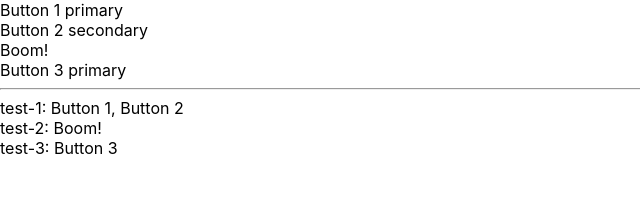
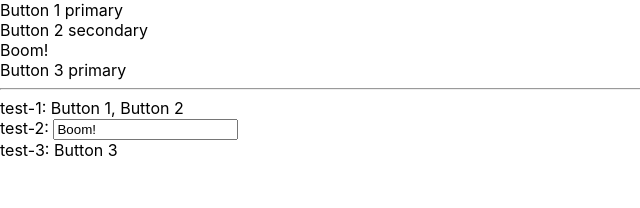
Before and after one commit to ZekNikZ/TypescriptDynamicComponentDemo, a React (Create React App) app: page / in a window 1280 px wide. Shown: the top 208 px of the page, without its empty margins (0-640 px from the left). Built offline with nearby package versions, Linux system fonts and the light colour scheme.

Commit message:
Additional page builder example logic

```diff
--- a/src/dynamic-components/TextArea/TextArea.editor.tsx
+++ b/src/dynamic-components/TextArea/TextArea.editor.tsx
@@ -1,8 +1,9 @@
 import { TextAreaComponentIdType, TextAreaProps } from "."
 import { DynamicComponentEditorProps } from "../types"
 
-const TextAreaComponentEditor: React.FC<DynamicComponentEditorProps<TextAreaComponentIdType, TextAreaProps>> = ({ id, data: { text } }) => {
-    return <div>{id}: {text}</div>
+const TextAreaComponentEditor: React.FC<DynamicComponentEditorProps<TextAreaComponentIdType, TextAreaProps>> = ({ id, data, onChange }) => {
+    const { text } = data;
+    return <div>{id}: <input type="text" value={text} onChange={(event) => onChange({ ...data, text: event.target.value })}/></div>
 }
 
-export default TextAreaComponentEditor
+export default TextAreaComponentEditor;
--- a/src/dynamic-components/index.tsx
+++ b/src/dynamic-components/index.tsx
@@ -1 +1,2 @@
-export * from './registry';
+export { DynamicComponent, DynamicComponentEditor } from './registry';
+export type { DynamicComponentData } from './registry';
--- a/src/pages/PageBuilder.tsx
+++ b/src/pages/PageBuilder.tsx
@@ -1,7 +1,7 @@
-import React from 'react';
+import React, { useReducer } from 'react';
 import { DynamicComponent, DynamicComponentData, DynamicComponentEditor } from '../dynamic-components';
 
-const components: DynamicComponentData[] = [
+const initialComponents: DynamicComponentData[] = [
     {
         type: "button-group",
         id: "test-1",
@@ -33,14 +33,38 @@ const components: DynamicComponentData[] = [
     }
 ]
 
+type DataMap = Record<string, DynamicComponentData>;
+type State = { ids: string[], components: DataMap };
+const componentIds = initialComponents.map(c => c.id);
+const componentsMap: DataMap = initialComponents.reduce((acc, comp) => ({...acc, [comp.id]: comp}), {});
+
+function reducer(state: State, action: { type: 'update' | 'add', id: string, data: DynamicComponentData } | { type: 'remove', id: string }) {
+    const { ids, components } = state;
+    const { type, id } = action;
+
+    switch (type) {
+        case 'update':
+            return { ids, components: { ...components, [id]: action.data } };
+        case 'add':
+            return { ids: [...ids, id], components: { ...components, [id]: action.data } };
+        case 'remove':
+            delete components[id];
+            return { ids: ids.filter(_id => _id !== id) , components }
+    }
+
+    return state;
+}
+
 export default function PageBuilder() {
+    const [{ ids, components }, dispatch] = useReducer(reducer, { ids: componentIds, components: componentsMap });
+
     return <div>
         <div>
-            {components.map(data => <DynamicComponent {...data}/>)}
+            {ids.map(id => <DynamicComponent key={id} {...components[id]}/>)}
         </div>
         <hr/>
         <div>
-            {components.map(data => <DynamicComponentEditor {...data} data={data} onChange={console.log}/>)}
+            {ids.map(id => <DynamicComponentEditor key={id} {...components[id]} data={components[id]} onChange={data => dispatch({ type: 'update', id: data.id, data })}/>)}
         </div>
     </div>
 }
```
